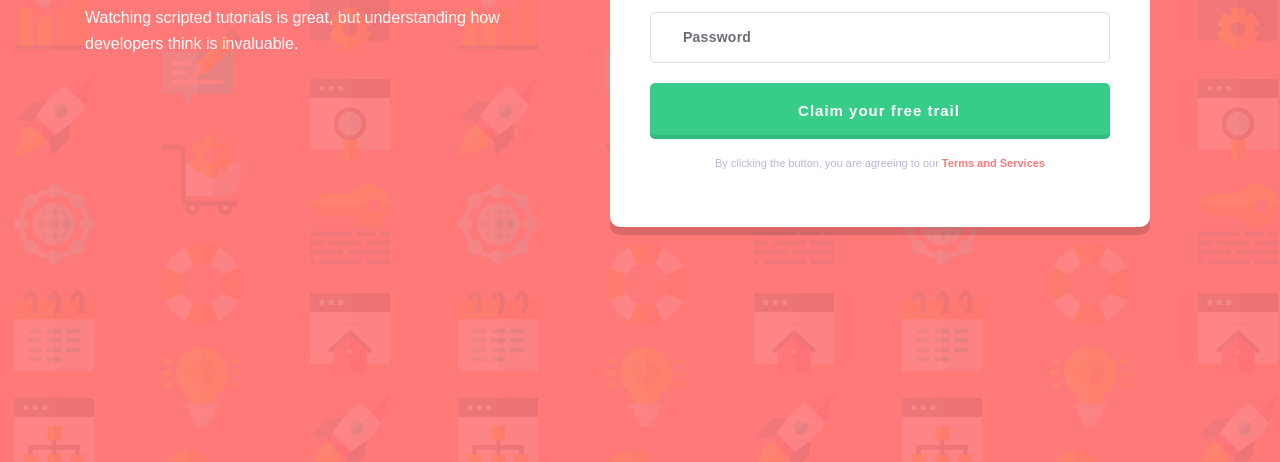
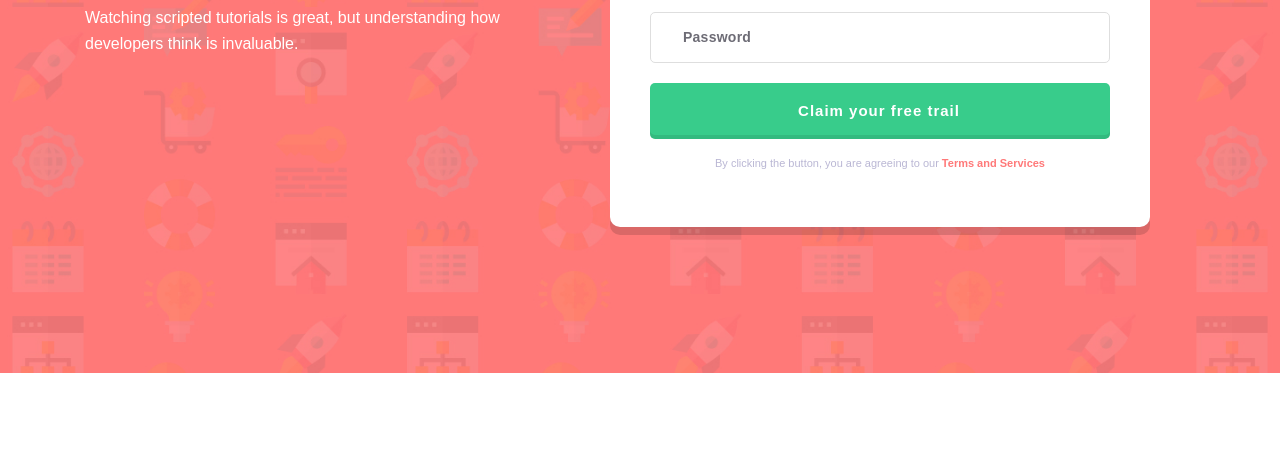
Before and after one commit to Mirjalol49/Learn-to-code-by-watching-others, a plain HTML site: page index.html in a window 1280 px wide. Shown: the part 338-800 px from the top of the page. Drawn offline with Linux system fonts and the light colour scheme.

Commit message:
bacground img corrected

```diff
--- a/css/main.css
+++ b/css/main.css
@@ -28,9 +28,6 @@ body {
     padding: 0;
     font-family: "Poppins", "Arial", sans-serif;
     font-weight: 700;
-    background-image: url(../images/bg.jpg);
-    background-repeat: no-repeat;
-    background-position: cover;
 }
 
 
@@ -64,7 +61,13 @@ body {
 /* STICKY-FOOTER */
 
 .site-main {
-    flex-grow: 1;
+    /* flex-grow: 1; */
+    background-image: url(../images/bg.jpg);
+    background-repeat: no-repeat;
+    background-position: cover;
+    background-size: 100%;
+    width: 100%;
+    height: 100vh;
 }
 
 .wrapper {
```
